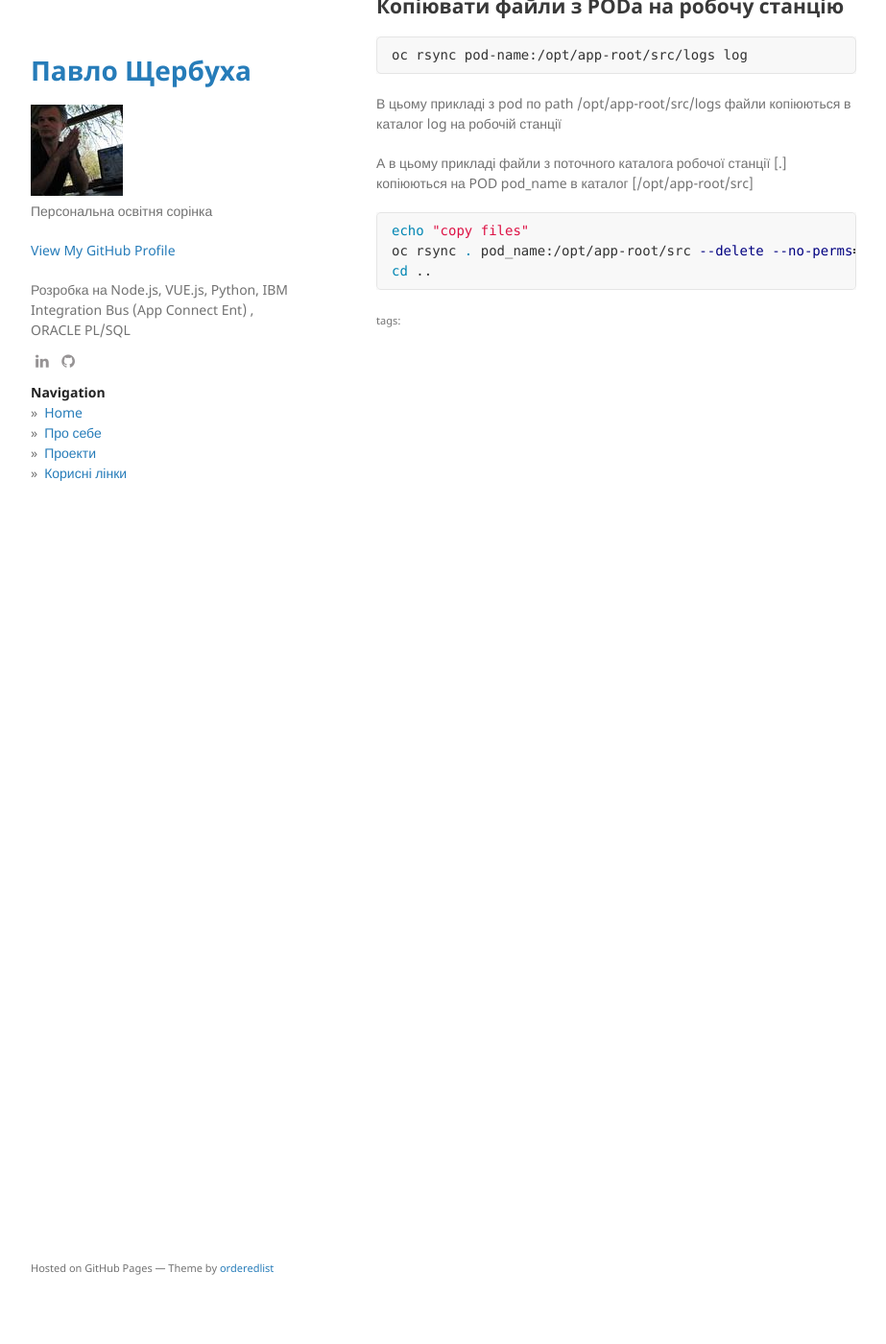
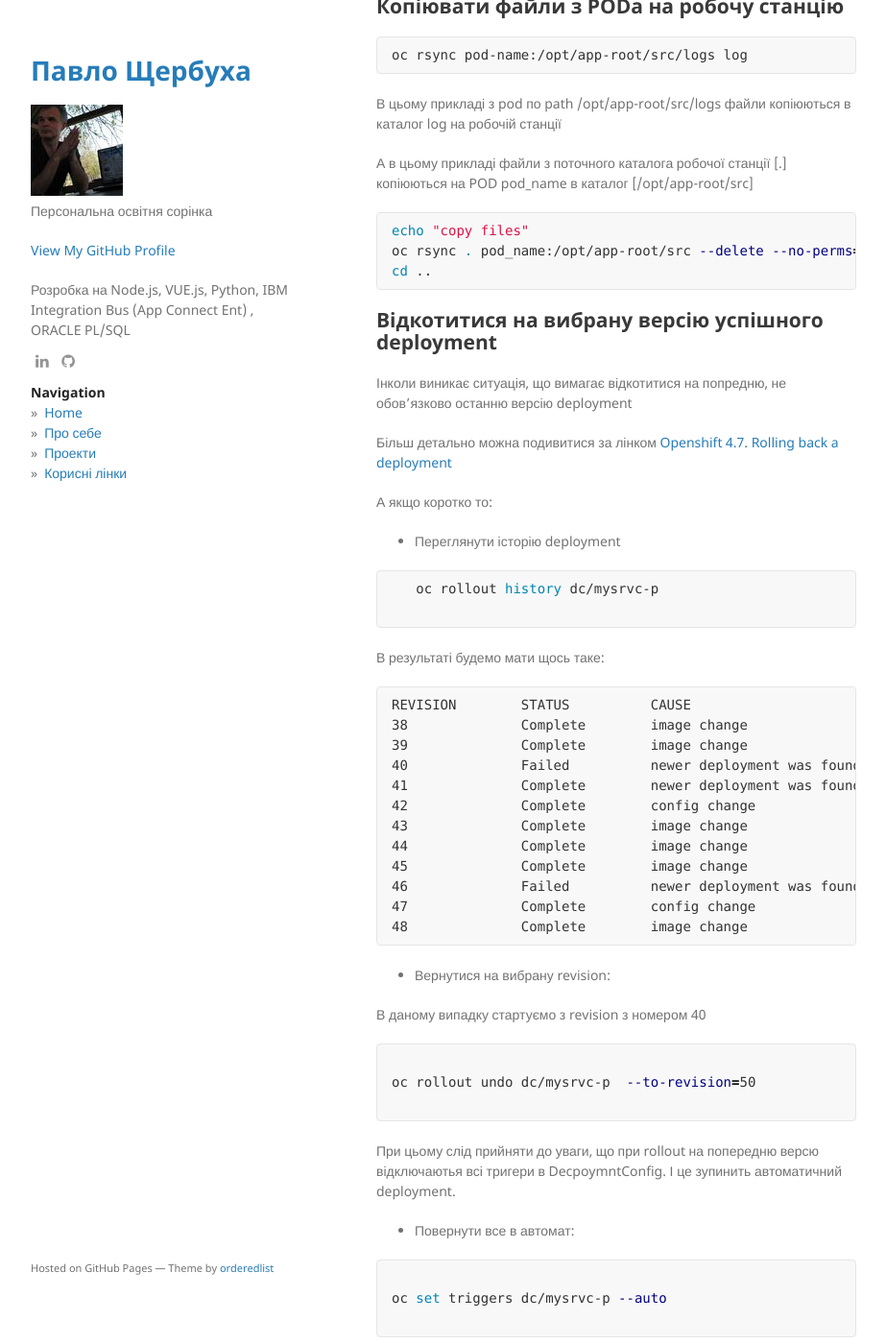
Before and after one commit to pavlo-shcherbukha/pavlo-shcherbukha.github.io, a Jekyll site: the page built from _posts/2022-07-07-openshift-notes.md, in a window 1280 px wide and 1400 px high, scrolled down 1333 px. Shown: the whole window at 96% size, without its empty margins (178-1101 px from the left). Built offline with Jekyll 4.4.1, drawn with Linux system fonts in a browser that asks for light colours.

Commit message:
deployent

`````diff
--- a/_posts/2022-07-07-openshift-notes.md
+++ b/_posts/2022-07-07-openshift-notes.md
@@ -85,3 +85,56 @@ echo "copy files"
 oc rsync . pod_name:/opt/app-root/src --delete --no-perms=true --watch=true
 cd ..
 ```
+
+## Відкотитися на вибрану версію успішного  deployment
+
+Інколи виникає ситуація, що вимагає відкотитися на попредню, не обов'язково останню версію deployment
+
+Більш детально можна подивитися за лінком [ Openshift 4.7. Rolling back a deployment](https://docs.openshift.com/container-platform/4.7/applications/deployments/managing-deployment-processes.html)
+
+
+А якщо коротко то:
+
+- Переглянути історію deployment
+
+```bash
+   oc rollout history dc/mysrvc-p
+
+```
+
+В результаті будемо  мати щось таке:
+
+```text
+REVISION        STATUS          CAUSE
+38              Complete        image change
+39              Complete        image change
+40              Failed          newer deployment was found running
+41              Complete        newer deployment was found running
+42              Complete        config change
+43              Complete        image change
+44              Complete        image change
+45              Complete        image change
+46              Failed          newer deployment was found running
+47              Complete        config change
+48              Complete        image change
+````
+
+- Вернутися на вибрану revision:
+
+В даному випадку стартуємо з revision з номером 40
+
+```bash
+
+oc rollout undo dc/mysrvc-p  --to-revision=50
+
+```
+
+При цьому слід прийняти до уваги, що при rollout на попередню версю відключаютья всі тригери в DecpoymntConfig. І це зупинить автоматичний deployment.
+
+- Повернути все  в автомат:
+
+```bash
+
+oc set triggers dc/mysrvc-p --auto
+
+```
`````
